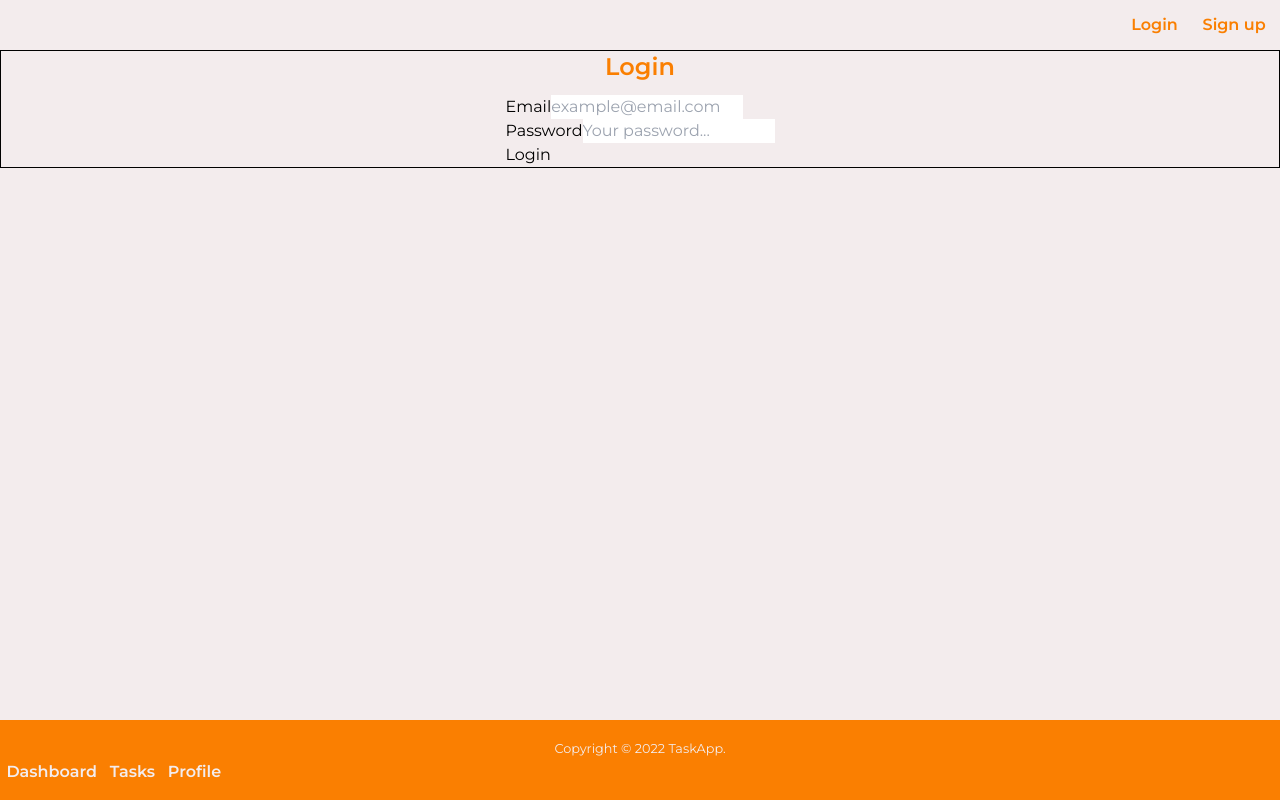
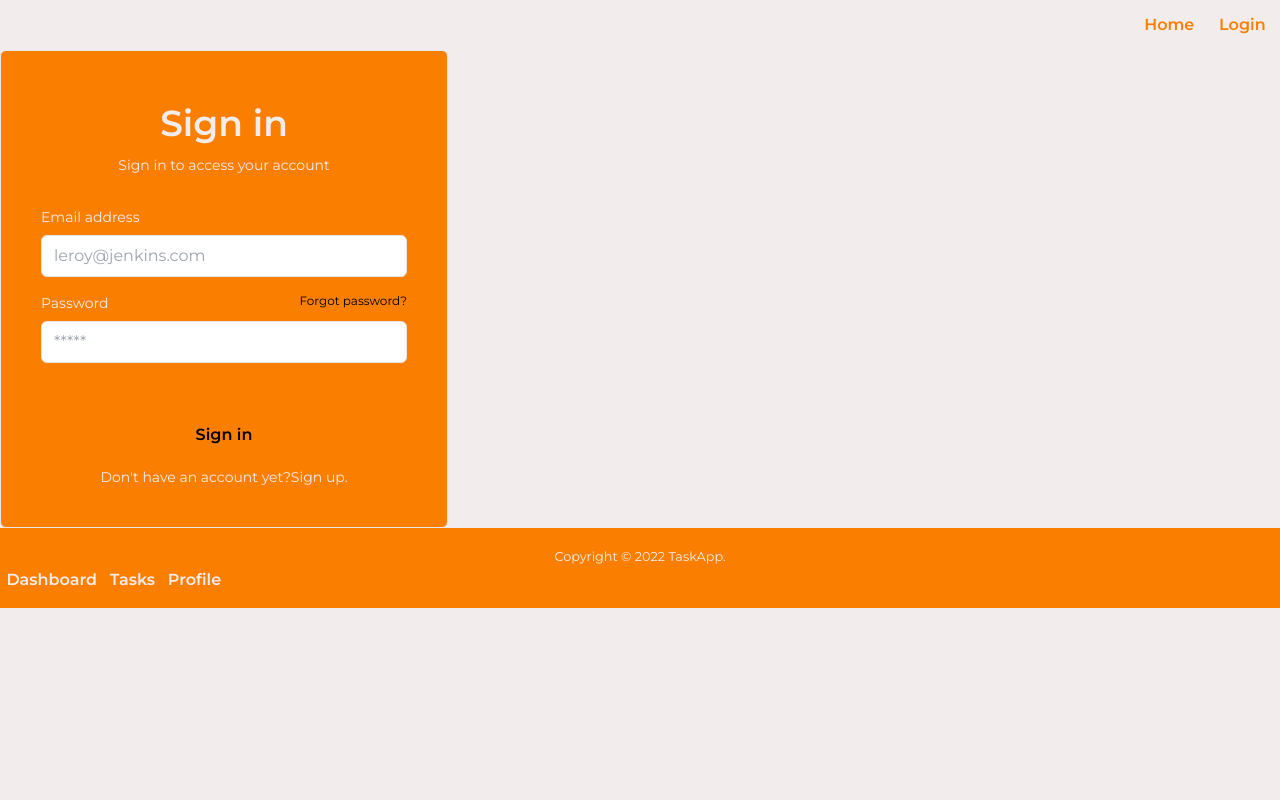
Before and after one commit to LocusNiger/open-bootcamp-project, a React (Vite) app: page /login in a window 1280 px wide. Built offline with nearby package versions, Linux system fonts and the light colour scheme.

Commit message:
feat: styling home

```diff
--- a/src/components/pure/forms/LoginForm.jsx
+++ b/src/components/pure/forms/LoginForm.jsx
@@ -22,6 +22,7 @@ export const LoginForm = () => {
   });
 
   return (
+    <div>
       <div className="flex flex-col border border-black gap-3 items-center justify-center">
         <h1 className="text-2xl font-semibold">Login</h1>
         <Formik
@@ -58,5 +59,6 @@ export const LoginForm = () => {
           }}
         </Formik>
       </div>
+    </div>
   );
 };
--- /dev/null
+++ b/src/components/pure/forms/LoginForm2.jsx
@@ -0,0 +1,64 @@
+import React from "react";
+import { Link } from "react-router-dom";
+import "../../../styles/login.scss";
+
+export default function LoginForm2() {
+  return (
+    <div className="flex flex-col max-w-md p-6 rounded-md sm:p-10 border backdrop-blur-sm form-container">
+      <div className="mb-8 text-center">
+        <h1 className="my-3 text-4xl font-bold">Sign in</h1>
+        <p className="text-sm">Sign in to access your account</p>
+      </div>
+      <form noValidate="" action="" className="space-y-12 ng-untouched ng-pristine ng-valid">
+        <div className="space-y-4">
+          <div>
+            <label htmlFor="email" className="block mb-2 text-sm">
+              Email address
+            </label>
+            <input
+              type="email"
+              name="email"
+              id="email"
+              placeholder="leroy@jenkins.com"
+              className="w-full px-3 py-2 border rounded-md"
+            />
+          </div>
+          <div>
+            <div className="flex justify-between mb-2">
+              <label htmlFor="password" className="text-sm">
+                Password
+              </label>
+              <Link rel="noopener noreferrer" href="#" className="text-xs hover:underline">
+                Forgot password?
+              </Link>
+            </div>
+            <input
+              type="password"
+              name="password"
+              id="password"
+              placeholder="*****"
+              className="w-full px-3 py-2 border rounded-md"
+            />
+          </div>
+        </div>
+        <div className="space-y-2">
+          <div>
+            <button
+              type="button"
+              className="w-full px-8 py-3 font-semibold rounded-md dark:bg-violet-400 dark:text-gray-900"
+            >
+              Sign in
+            </button>
+          </div>
+          <p className="px-6 text-sm text-center dark:text-gray-400">
+            Don't have an account yet?
+            <a rel="noopener noreferrer" href="#" className="hover:underline dark:text-violet-400">
+              Sign up
+            </a>
+            .
+          </p>
+        </div>
+      </form>
+    </div>
+  );
+}
--- a/src/components/pure/navbar/NavbarNoLogged.jsx
+++ b/src/components/pure/navbar/NavbarNoLogged.jsx
@@ -5,11 +5,11 @@ export default function NavbarNoLogged() {
   return (
     <>
       <nav className="flex justify-end mr-2 p-2 w-full">
+        <Link to="/" className="ms-3 nav-btn">
+          Home
+        </Link>
         <Link to="/login" className="ms-3 nav-btn">
           Login
-        </Link>
-        <Link to="/sign-up" className="ms-3 nav-btn">
-          Sign up
         </Link>
       </nav>
     </>
--- a/src/pages/auth/LoginPage.jsx
+++ b/src/pages/auth/LoginPage.jsx
@@ -1,8 +1,10 @@
 import { LoginForm } from "../../components/pure/forms/LoginForm";
+import LoginForm2 from "../../components/pure/forms/LoginForm2";
 const LoginPage = () => {
   return (
     <>
-      <LoginForm />
+      {/* <LoginForm /> */}
+      <LoginForm2 />
     </>
   );
 };
--- a/src/pages/home/HomeWithoutLogin.jsx
+++ b/src/pages/home/HomeWithoutLogin.jsx
@@ -6,15 +6,15 @@ const HomeWithoutLogin = (props) => {
 
   return (
     <>
-      <div className="container home-container">
+      <div className=" home-container w-full">
         <div className="titles-container">
           <h1 className="text-xl">Organize your mind and your life.</h1>
           <h2 className="text-xl">
             Get focused, get organized and start sorting your tasks with <span className="text-2xl">Notes.</span>
           </h2>
         </div>
-        <div className="mt-7 ">
-          <img className="w-full " src="./img/Man-taking-note.png" />
+        <div className="mt-7 h-64">
+          <img className="h-auto" src="./img/Man-taking-note.png" />
         </div>
         <div className="start-btn-container">
           <Link to="/login" className="start-btn text-xl">
--- a/src/styles/footer.scss
+++ b/src/styles/footer.scss
@@ -1,8 +1,8 @@
 footer {
   background-color: #fa7f01;
   color: #f3eced;
-  position: fixed;
-  bottom: 0;
+  // position: fixed;
+  // bottom: 0;
   width: 100%;
   height: auto;
 }
--- a/src/styles/home.scss
+++ b/src/styles/home.scss
@@ -5,6 +5,7 @@
   text-align: end;
   h1 {
     font-weight: 400;
+    color: black;
   }
   h2 {
     font-weight: 400;
--- a/src/styles/login.scss
+++ b/src/styles/login.scss
@@ -1,3 +1,11 @@
 h1 {
-  color: #fa7f01;
+  color: #f3eced;
 }
+p,
+label {
+  color: #f3eced;
+}
+
+.form-container {
+  background-color: #fa7f01;
+}
```
Lines whose indentation alone changed are shown as unchanged.
